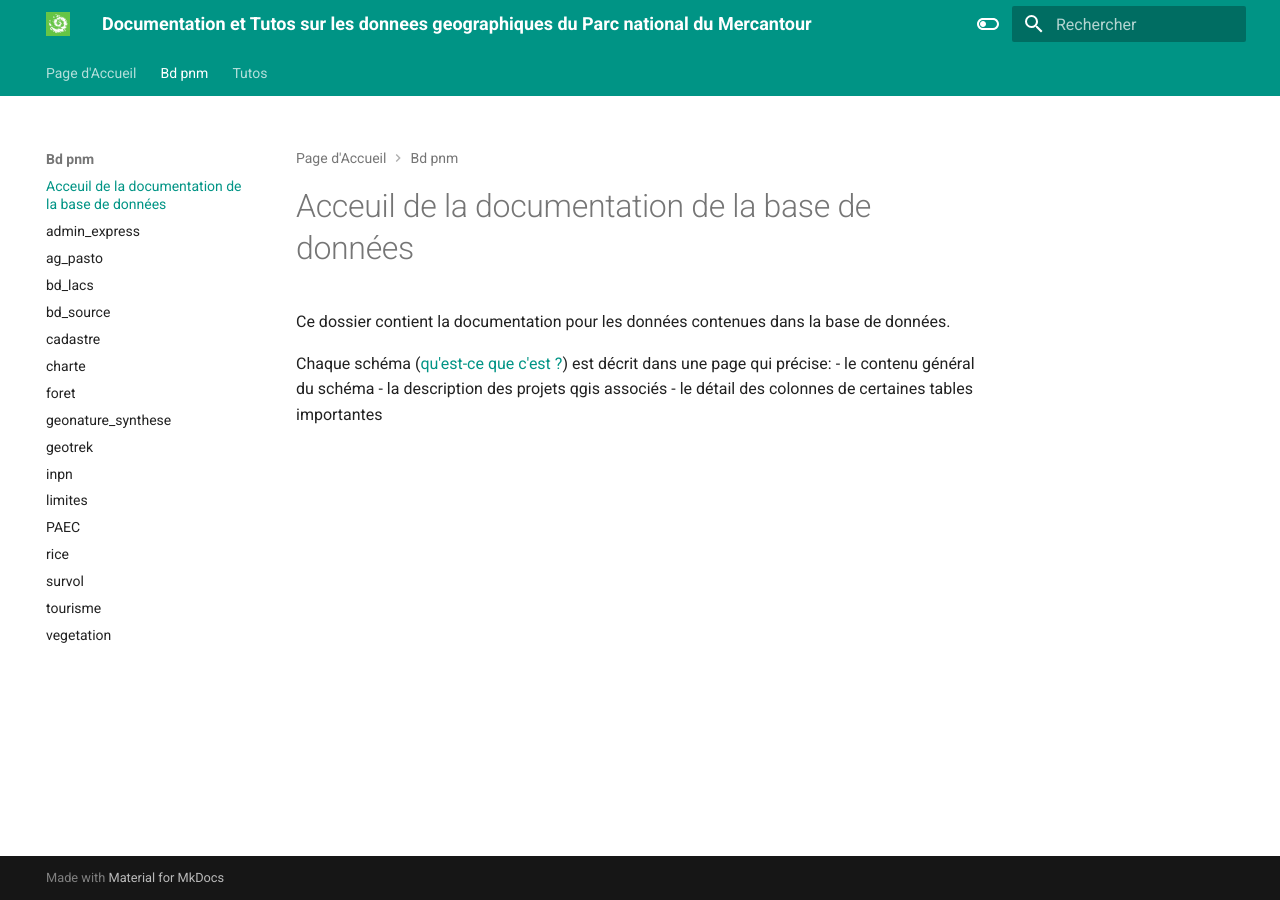
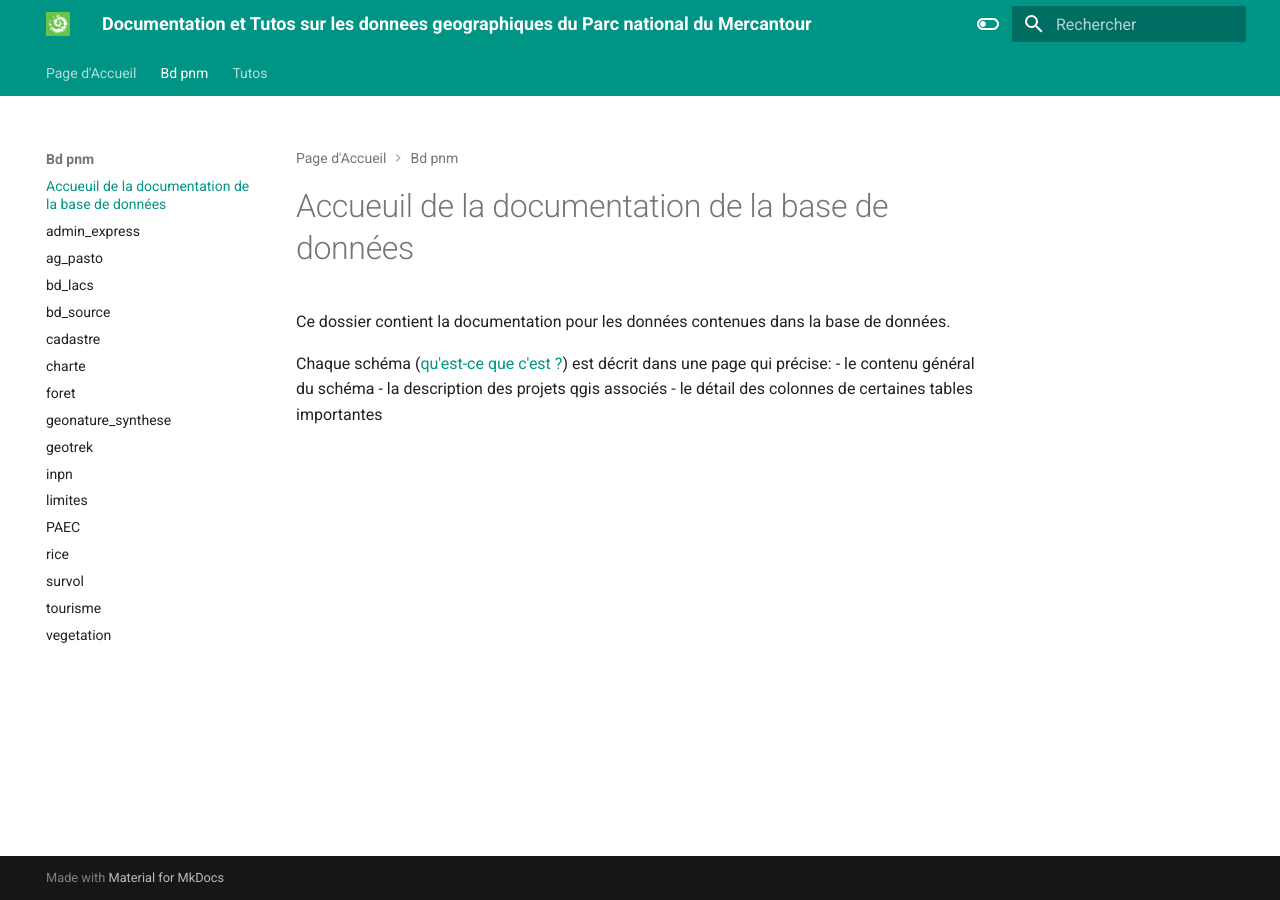
Before and after one commit to PnMercantour/donnees, an MkDocs documentation site: the page built from docs/bd_pnm/index.md, in a window 1280 px wide. Built offline with MkDocs 1.6.1 and Material for MkDocs 9.7.7, drawn with Linux system fonts in a browser that asks for light colours.

```diff
--- a/docs/bd_pnm/index.md
+++ b/docs/bd_pnm/index.md
@@ -1,4 +1,4 @@
-# Acceuil de la documentation de la base de données
+# Accueuil de la documentation de la base de données
 
 Ce dossier contient la documentation pour les données contenues dans la base de données.
 
```
